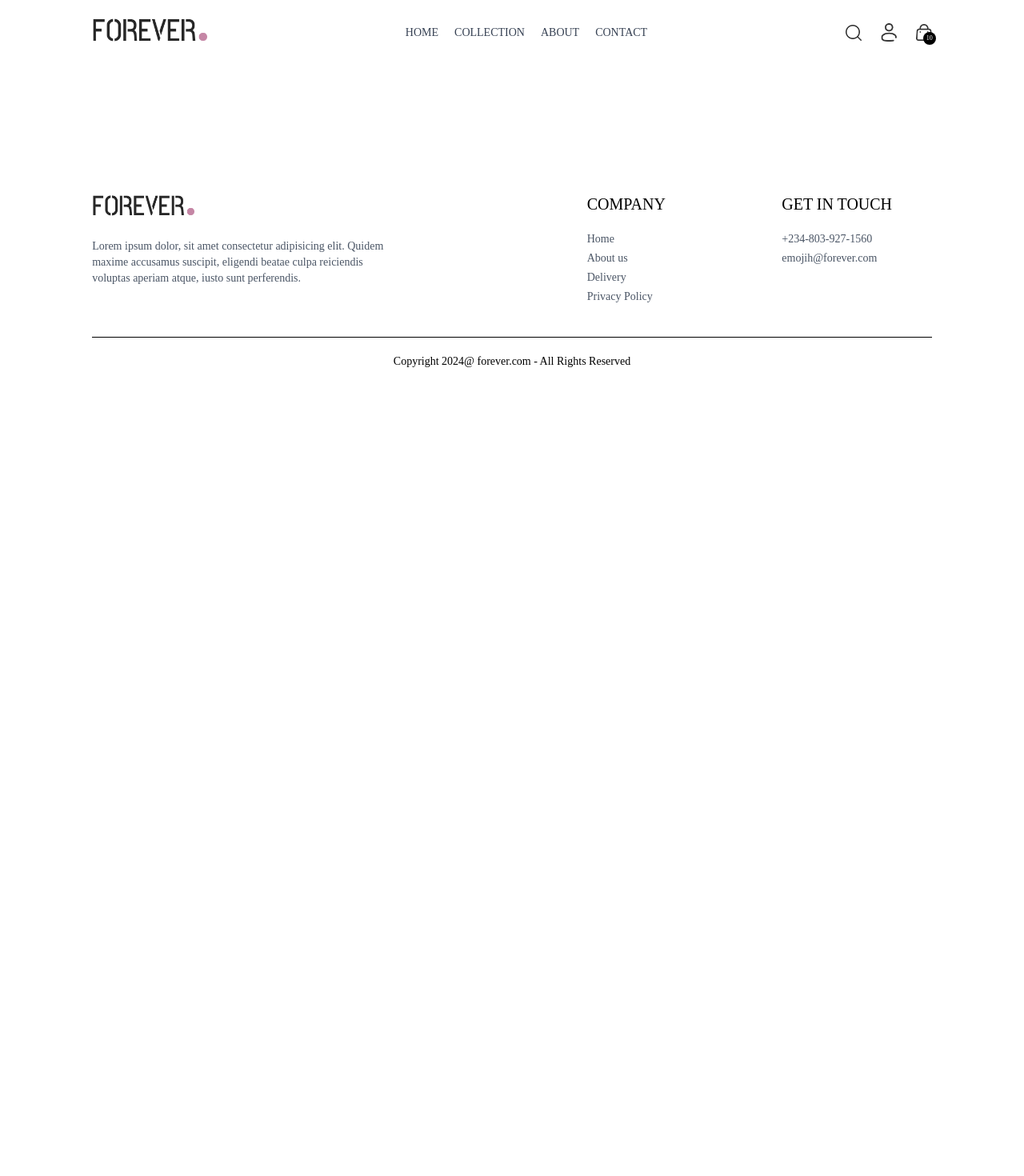
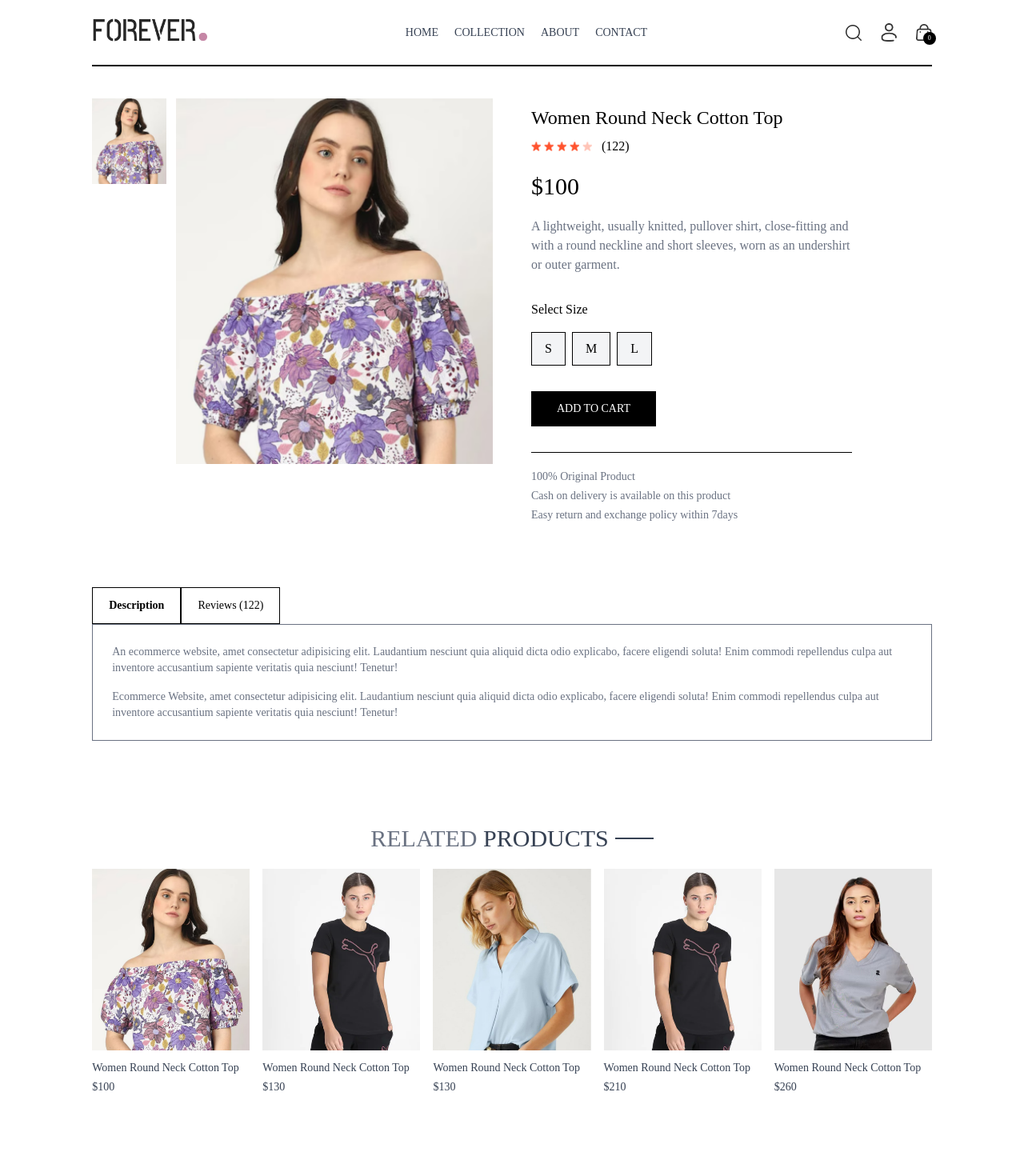
Before and after one commit to emojih/ecommerce-web, a React (Vite) app in the folder frontend/: page /product/aaaaa in a window 1280 px wide. Shown: the top 1470 px of the page at 80% size. Before the commit the page ends 800 px from the top, so only its background shows below. Built offline with nearby package versions, Linux system fonts and the light colour scheme.

Commit message:
navbar products page done

```diff
--- a/frontend/src/App.jsx
+++ b/frontend/src/App.jsx
@@ -11,11 +11,12 @@
 import Orders from "./pages/Orders";
 import Navbar from "./components/Navbar";
 import Footer from "./components/Footer";
-import SearchBar from "./components/Searchbar";
-
+import SearchBar from "./components/SearchBar";
+import { ToastContainer, toast } from "react-toastify";
 const App = () => {
   return (
     <div className="px-4 sm:px- [5vw] md:px-[7vw] lg:px-[9vw]">
+      <ToastContainer />
       <Navbar />
       <SearchBar />
       <Routes>
--- a/frontend/src/components/Navbar.jsx
+++ b/frontend/src/components/Navbar.jsx
@@ -5,7 +5,7 @@
 const Navbar = () => {
   const [visible, setVisible] = useState(false);
 
-  const { setShowSearch } = useContext(ShopContext);
+  const { setShowSearch, getCartCount } = useContext(ShopContext);
   return (
     <div className="flex items-center justify-between py-5 font-medium">
       <Link to="/">
@@ -53,7 +53,7 @@
         <Link to="/cart" className="relative">
           <img src={assets.cart_icon} className="w-5 min-w-5" alt="" />
           <p className="absolute right-[-5px] bottom-[-5px] w-4 text-center leading-4 bg-black text-white aspect-square rounded-full text-[8px]">
-            10
+            {getCartCount()}
           </p>
         </Link>
         <img
--- /dev/null
+++ b/frontend/src/components/RelatedProducts.jsx
@@ -0,0 +1,43 @@
+import React, { useContext, useEffect, useState } from "react";
+import { ShopContext } from "../context/ShopContext";
+import Title from "./Title";
+import ProductItem from "./ProductItem";
+
+const RelatedProducts = ({ category, subCategory }) => {
+  const { products } = useContext(ShopContext);
+
+  const [related, setRelated] = useState([]);
+
+  useEffect(() => {
+    if (products.length > 0) {
+      let productsCopy = products.slice();
+      productsCopy = productsCopy.filter((item) => category === item.category);
+      productsCopy = productsCopy.filter(
+        (item) => subCategory === item.subCategory
+      );
+
+      setRelated(productsCopy.slice(0, 5));
+    }
+  }, [products]);
+
+  return (
+    <div className="my-24">
+      <div className="text-center text-3xl py-2">
+        <Title text1={"RELATED"} text2={"PRODUCTS"} />
+      </div>
+      <div className="grid grid-cols-2 sm:grid-cols-3 md:grid-cols-4 lg:grid-cols-5 gap-4 gap-y-6">
+        {related.map((item, index) => (
+          <ProductItem
+            key={index}
+            id={item._id}
+            name={item.name}
+            price={item.price}
+            image={item.image}
+          />
+        ))}
+      </div>
+    </div>
+  );
+};
+
+export default RelatedProducts;
--- a/frontend/src/components/SearchBar.jsx
+++ b/frontend/src/components/SearchBar.jsx
@@ -1,11 +1,22 @@
-import React, { useContext } from "react";
+import React, { useContext, useEffect, useState } from "react";
 import { ShopContext } from "../context/ShopContext";
 import { assets } from "../assets/assets";
-
+import { useLocation } from "react-router-dom";
 const SearchBar = () => {
   const { search, setSearch, showSearch, setShowSearch } =
     useContext(ShopContext);
-  return showSearch ? (
+
+  const location = useLocation();
+  const [visible, setVisible] = useState(false);
+
+  useEffect(() => {
+    if (location.pathname.includes("collection")) {
+      setVisible(true);
+    } else {
+      setVisible(false);
+    }
+  }, [location]);
+  return showSearch && visible ? (
     <div className="border-t border-b bg-gray-50 text-center">
       <div className="inline-flex items-center justify-center border border-gray-400 px-5 py-2 my-5 mx-3 rounded-full w-3/4 sm:w-1/2">
         <input
--- a/frontend/src/context/ShopContext.jsx
+++ b/frontend/src/context/ShopContext.jsx
@@ -1,5 +1,7 @@
-import { createContext, useState } from "react";
+import { createContext, useEffect, useState } from "react";
 import { products } from "../assets/assets";
+import { toast } from "react-toastify";
+
 export const ShopContext = createContext();
 
 const ShopContextProvider = (props) => {
@@ -7,6 +9,44 @@
   const delivery_fee = 10;
   const [search, setSearch] = useState("");
   const [showSearch, setShowSearch] = useState(false);
+  const [cartItems, setCartItems] = useState({});
+  const addToCart = async (itemId, size) => {
+    if (!size) {
+      toast.error("Select Product Size");
+      return;
+    }
+    let cartData = structuredClone(cartItems);
+
+    if (cartData[itemId]) {
+      if (cartData[itemId][size]) {
+        cartData[itemId][size] += 1;
+      } else {
+        cartData[itemId][size] = 1;
+      }
+    } else {
+      cartData[itemId] = {};
+
+      cartData[itemId][size] = 1;
+    }
+
+    setCartItems(cartData);
+  };
+
+  const getCartCount = () => {
+    let totalCount = 0;
+    for (const items in cartItems) {
+      for (const item in cartItems[items]) {
+        try {
+          if (cartItems[items][item] > 0) {
+            totalCount += cartItems[items][item];
+          }
+        } catch (error) {}
+      }
+    }
+
+    return totalCount;
+  };
+
   const value = {
     products,
     currency,
@@ -15,6 +55,9 @@
     setSearch,
     showSearch,
     setShowSearch,
+    cartItems,
+    addToCart,
+    getCartCount,
   };
 
   return (
--- a/frontend/src/index.css
+++ b/frontend/src/index.css
@@ -14,7 +14,9 @@
     font-weight: 400;
     font-style: normal;
   }
-
+::-webkit-scrollbar{
+    display: none;
+}
   @media(max-width: 640px){
     a.active {
         background-color: black;
--- a/frontend/src/pages/Collection.jsx
+++ b/frontend/src/pages/Collection.jsx
@@ -5,7 +5,7 @@
 import ProductItem from "../components/ProductItem";
 
 const Collection = () => {
-  const { products } = useContext(ShopContext);
+  const { products, search, showSearch } = useContext(ShopContext);
   const [showFilter, setShowFilter] = useState(false);
 
   const [filterProducts, setFilterProducts] = useState([]);
@@ -31,7 +31,11 @@
 
   const applyFilter = () => {
     let productsCopy = products.slice();
-
+    if (showSearch && search) {
+      productsCopy = productsCopy.filter((item) =>
+        item.name.toLowerCase().includes(search.toLowerCase())
+      );
+    }
     if (category.length > 0) {
       productsCopy = productsCopy.filter((item) =>
         category.includes(item.category)
@@ -65,7 +69,7 @@
 
   useEffect(() => {
     applyFilter();
-  }, [category, subCategory]);
+  }, [category, subCategory, search, showSearch]);
 
   useEffect(() => {
     sortProduct();
--- a/frontend/src/pages/Product.jsx
+++ b/frontend/src/pages/Product.jsx
@@ -1,7 +1,132 @@
-import React from "react";
+import React, { useContext, useEffect, useState } from "react";
+import { useParams } from "react-router-dom";
+import { ShopContext } from "../context/ShopContext";
+import { assets } from "../assets/assets";
+import RelatedProducts from "../components/RelatedProducts";
 
 const Product = () => {
-  return <div></div>;
+  const { productId } = useParams();
+
+  const { products, currency, addToCart } = useContext(ShopContext);
+  const [productData, setProductData] = useState(false);
+  const [image, setImage] = useState("");
+  const [size, setSize] = useState("");
+  const fetchProductData = async () => {
+    products.map((item) => {
+      if (item._id === productId) {
+        setProductData(item);
+        setImage(item.image[0]);
+
+        return null;
+      }
+    });
+  };
+
+  useEffect(() => {
+    fetchProductData();
+  }, [productId]);
+
+  return productData ? (
+    <div className="border-t-2 pt-10 transition-opacity ease-in duration-500 opacity-100">
+      {/* Product Data */}
+      <div className="flex gap-12 sm:gap-12 flex-col sm:flex-row">
+        {/* Product Images */}
+        <div className="flex-1 flex flex-col-reverse gap-3 sm:flex-row">
+          <div className="flex sm:flex-col overflow-x-auto sm:overflow-y-scroll justify-between sm:justify-normal sm:w-[18.7%] w-full">
+            {productData.image.map((item, index) => (
+              <img
+                onClick={() => setImage(item)}
+                src={item}
+                key={index}
+                className="w-[24%] sm:w-full sm:mb-3 flex-shrink-0 cursor-pointer"
+                alt=""
+              />
+            ))}
+          </div>
+          <div className="w-full sm:w-[80%]">
+            <img src={image} className="w-full h-auto" alt="" />
+          </div>
+        </div>
+        {/* Product Info */}
+        <div className="flex-1">
+          <h1 className="font-medium text-2xl mt-2">{productData.name}</h1>
+          <div className="flex items-center gap-1 mt-2">
+            <img src={assets.star_icon} className="w-3 5" alt="" />
+            <img src={assets.star_icon} className="w-3 5" alt="" />
+            <img src={assets.star_icon} className="w-3 5" alt="" />
+            <img src={assets.star_icon} className="w-3 5" alt="" />
+            <img src={assets.star_dull_icon} className="w-3 5" alt="" />
+            <p className="pl-2">(122)</p>
+          </div>
+          <p className="mt-5 text-3xl font-medium">
+            {currency}
+            {productData.price}
+          </p>
+          <p className="mt-5 text-gray-500 md:w-4/5">
+            {productData.description}
+          </p>
+          <div className="flex flex-col gap-4 my-8">
+            <p>Select Size</p>
+            <div className="flex gap-2">
+              {productData.sizes.map((item, index) => (
+                <button
+                  onClick={() => setSize(item)}
+                  className={`border py-2 px-4 bg-gray-100 ${
+                    item === size ? "border-orange-500" : ""
+                  }`}
+                  key={index}
+                >
+                  {" "}
+                  {item}
+                </button>
+              ))}
+            </div>
+          </div>
+          <button
+            onClick={() => addToCart(productData._id, size)}
+            className="bg-black text-white px-8 py-3 text-sm active:bg-gray-700"
+          >
+            ADD TO CART
+          </button>
+          <hr className="mt-8 sm:w-4/5" />
+          <div className="text-sm text-gray-500 mt-5 flex flex-col gap-1">
+            <p>100% Original Product</p>
+            <p>Cash on delivery is available on this product</p>
+            <p>Easy return and exchange policy within 7days</p>
+          </div>
+        </div>
+      </div>
+      {/* Description & Review Section */}
+      <div className="mt-20">
+        <div className="flex">
+          <b className="border px-5 py-3 text-sm">Description</b>
+          <p className="border px-5 py-3 text-sm">Reviews (122)</p>
+        </div>
+        <div className="flex flex-col gap-4 border px-6 py-6 text-sm text-gray-500">
+          <p>
+            An ecommerce website, amet consectetur adipisicing elit. Laudantium
+            nesciunt quia aliquid dicta odio explicabo, facere eligendi soluta!
+            Enim commodi repellendus culpa aut inventore accusantium sapiente
+            veritatis quia nesciunt! Tenetur!
+          </p>
+          <p>
+            Ecommerce Website, amet consectetur adipisicing elit. Laudantium
+            nesciunt quia aliquid dicta odio explicabo, facere eligendi soluta!
+            Enim commodi repellendus culpa aut inventore accusantium sapiente
+            veritatis quia nesciunt! Tenetur!
+          </p>
+        </div>
+      </div>
+      {/* Display related products */}
+
+      <RelatedProducts
+        category={productData.category}
+        subCategory={productData.subCategory}
+      />
+    </div>
+  ) : (
+    <div className="opacity-0"></div>
+  );
 };
 
 export default Product;
```
